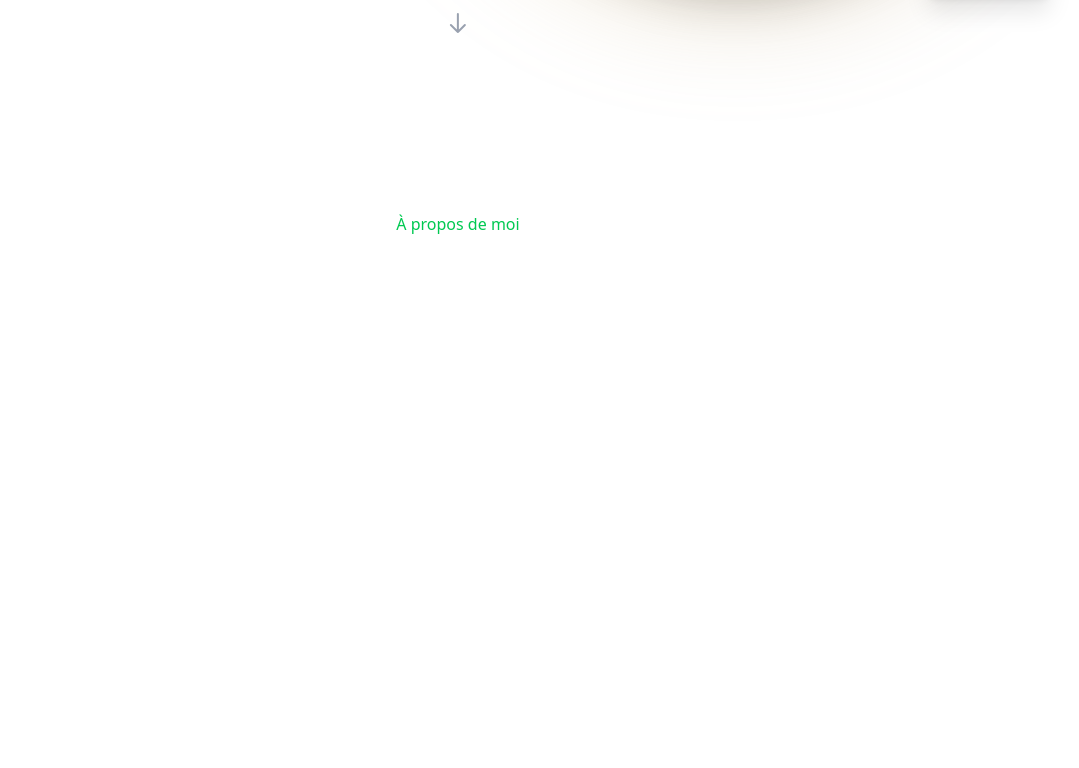
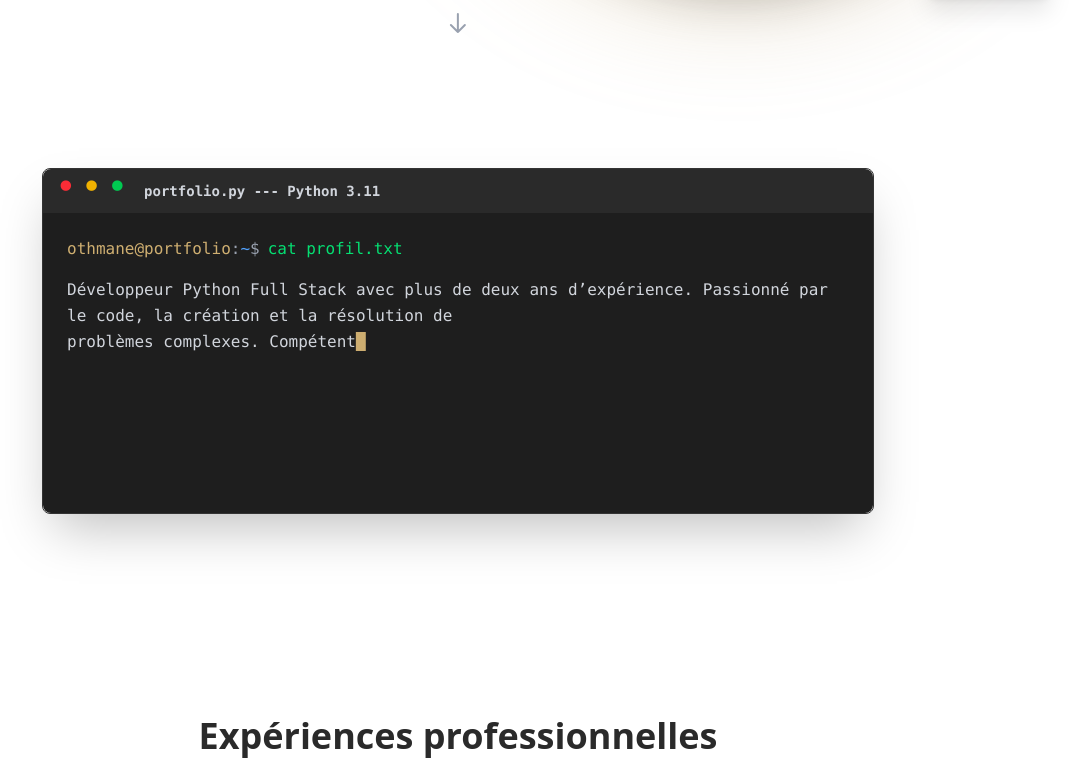
Before and after one commit to othmanemahmoudi/Portfolio, a Vue app: page / in a window 1280 px wide. Shown: the part 792-1560 px from the top of the page, without its empty margins (182-1261 px from the left). Built offline with nearby package versions, Linux system fonts and the light colour scheme.

Commit message:
Add About

```diff
--- a/src/components/About.vue
+++ b/src/components/About.vue
@@ -1,9 +1,91 @@
 <script setup lang="ts">
+import { ref, onMounted } from 'vue'
 
+const terminalText = ref('')
+const showCursor = ref(true)
+const isTypingComplete = ref(false)
+
+const fullText = `Développeur Python Full Stack avec plus de deux ans d’expérience. Passionné par le code, la création et la résolution de
+problèmes complexes. Compétent en développement backend et frontend, microservices, intégration API et automatisation.
+Orienté solution, créativité et amélioration continue.`
+
+onMounted(() => {
+  let index = 0
+  const typingSpeed = 30 // millisecondes par caractère
+
+  const typeText = () => {
+    if (index < fullText.length) {
+      terminalText.value += fullText[index]
+      index++
+      setTimeout(typeText, typingSpeed)
+    } else {
+      isTypingComplete.value = true
+    }
+  }
+
+  // Démarrer l'animation après un court délai
+  setTimeout(typeText, 500)
+
+  // Animation du curseur clignotant
+  setInterval(() => {
+    showCursor.value = !showCursor.value
+  }, 500)
+})
 </script>
 
 <template>
-  <section id="about" class="min-h-screen flex items-center justify-center py-20">
-    <p class="text-green-500">À propos de moi<br><br><br><br><br><br><br><br><br><br><br><br><br><br><br><br><br><br><br><br><br><br><br></p>
+  <section id="about" class=" flex items-center justify-center py-20">
+      <div class="terminal rounded-lg font-mono  w-[65%] mx-auto shadow-2xl">
+    <!-- Header du terminal -->
+    <div class="terminal-header bg-[#2A2A2A] text-white p-3 rounded-t-lg flex items-center">
+      <span class="text-red-500 text-4xl leading-[0px] align-middle -mt-2">•</span>
+      <span class="text-yellow-500 text-4xl leading-[0px] align-middle -mt-2 ml-1">•</span>
+      <span class="text-green-500 text-4xl leading-[0px] align-middle -mt-2 ml-1">•</span>
+      <span class="ml-4 text-sm text-gray-300 font-semibold">portfolio.py --- Python 3.11</span>
+    </div>
+
+    <!-- Corps du terminal -->
+    <div class="bg-[#1e1e1e] text-gray-100 p-6 rounded-b-lg min-h-[300px]">
+      <div class="mb-4">
+        <span class="text-[#CFAF71]">othmane@portfolio</span>
+        <span class="text-gray-400">:</span>
+        <span class="text-blue-400">~</span>
+        <span class="text-gray-400">$</span>
+        <span class="text-green-400 ml-2">cat profil.txt</span>
+      </div>
+
+      <div class="text-gray-300 leading-relaxed whitespace-pre-wrap">
+        {{ terminalText }}<span v-if="showCursor" class="text-[#CFAF71] animate-pulse">█</span>
+      </div>
+
+      <div v-if="isTypingComplete" class="mt-6 flex items-center">
+        <span class="text-[#CFAF71]">othmane@portfolio</span>
+        <span class="text-gray-400">:</span>
+        <span class="text-blue-400">~</span>
+        <span class="text-gray-400">$</span>
+        <span class="text-[#CFAF71] ml-2 animate-pulse">█</span>
+      </div>
+    </div>
+  </div>
   </section>
+
 </template>
+
+<style scoped>
+.terminal {
+  border: 1px solid #333;
+}
+
+@keyframes pulse {
+  0%, 100% {
+    opacity: 1;
+  }
+  50% {
+    opacity: 0;
+  }
+}
+
+.animate-pulse {
+  animation: pulse 1s ease-in-out infinite;
+}
+</style>
```
